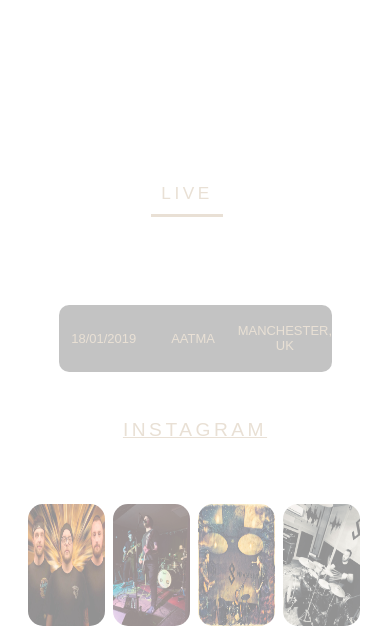
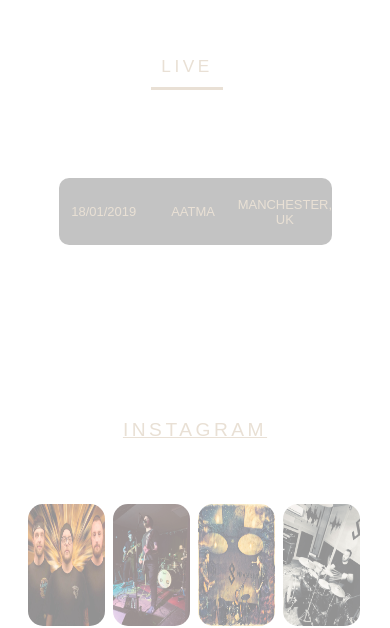
Before and after one commit to WillemTaylor/jupiterlanding, a React (Create React App) app: page / in a window 390 px wide. Shown: the part 1938-2566 px from the top of the page. Built offline with nearby package versions, Linux system fonts and the light colour scheme.

Commit message:
changes made to responsive3

```diff
--- a/src/App.css
+++ b/src/App.css
@@ -781,7 +781,7 @@ img.bg {
     top: -35vh;
   }
   .live {
-    top: 100vh;
+    top: 85vh;
     height: 100vh;
   }
   .live h1 {
```
